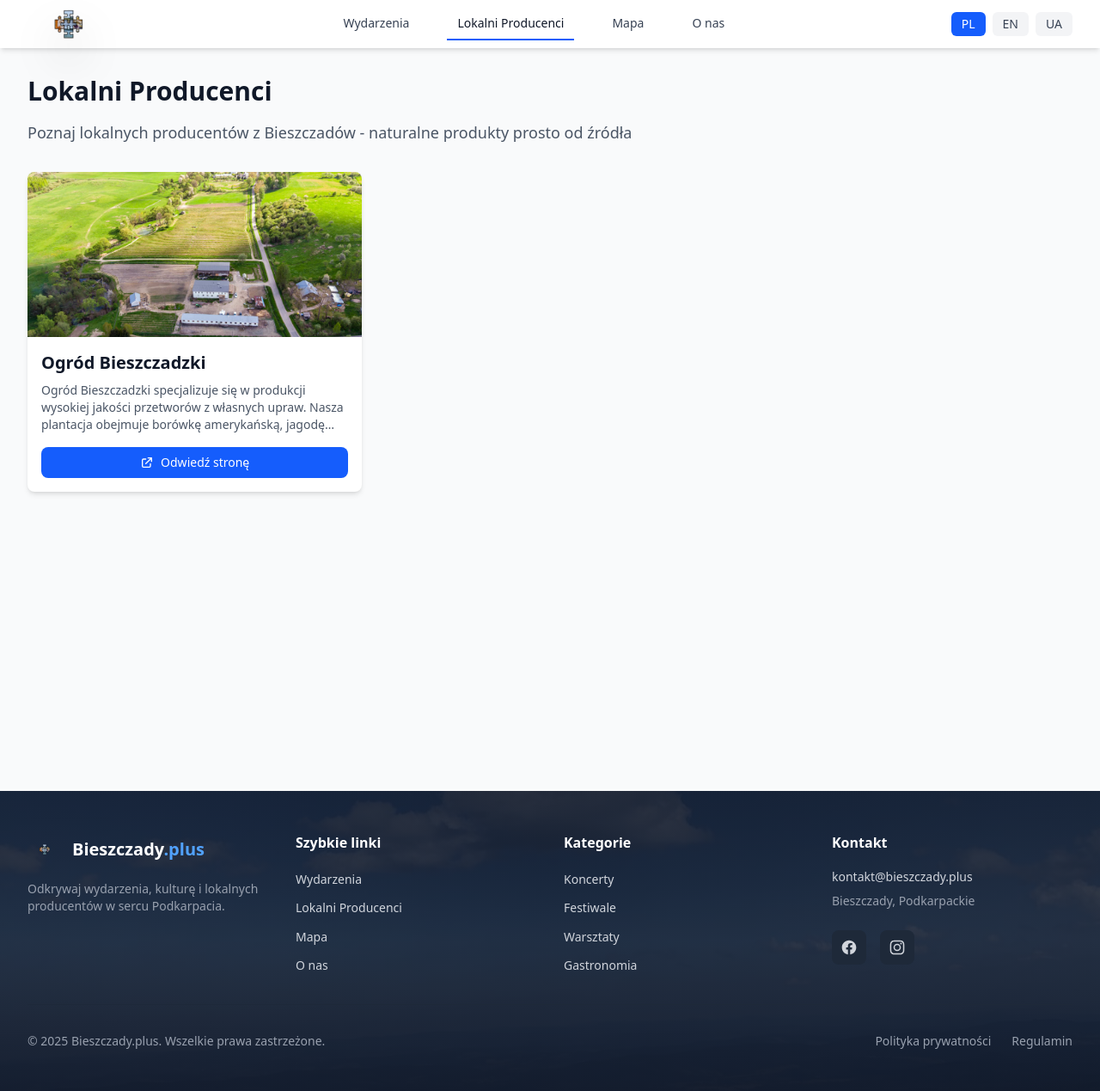
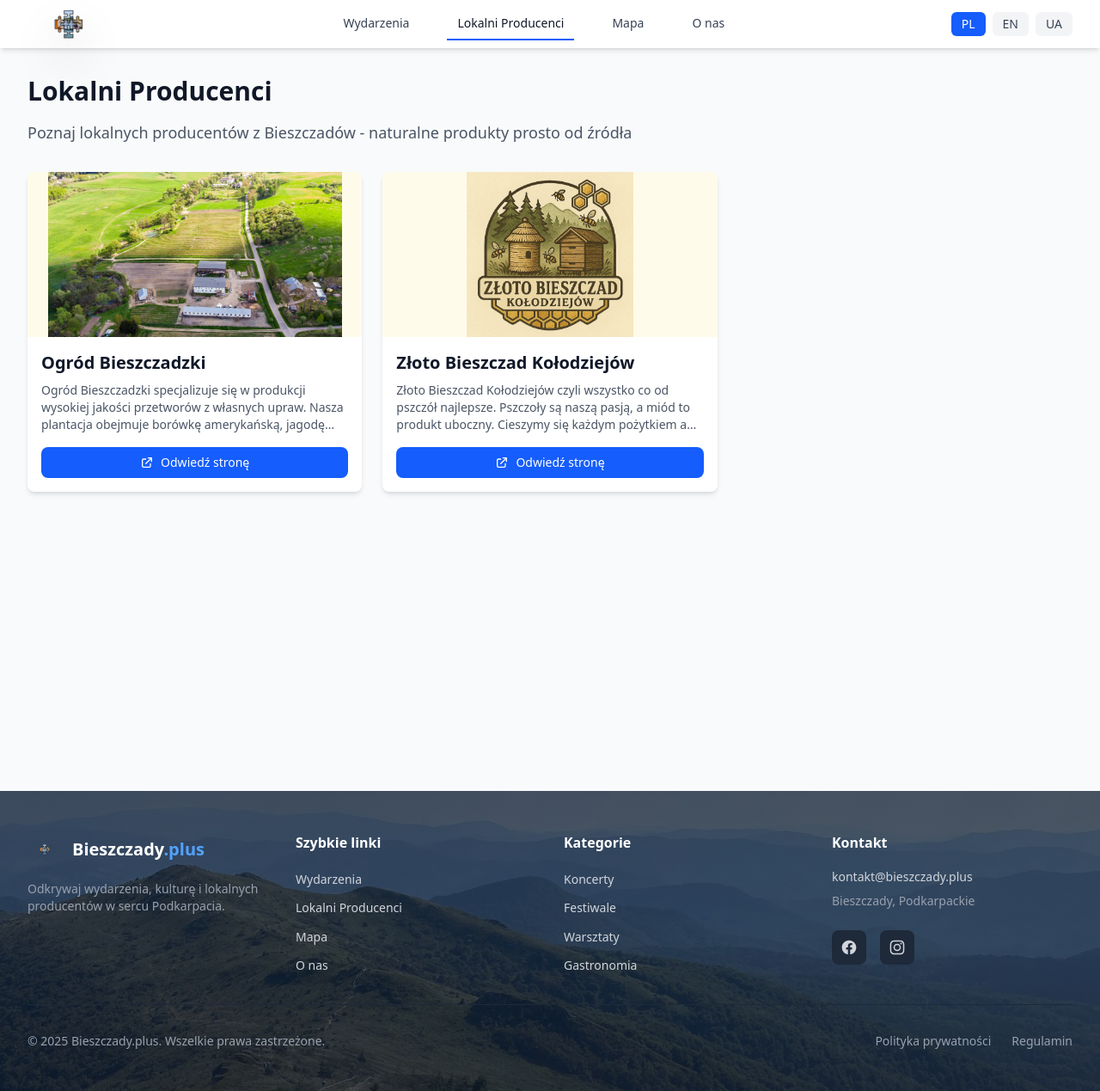
Before and after one commit to Exigo996/bieszczady.plus, a React app in the folder frontend/: page /produkty in a window 1280 px wide. Shown: the whole page at 86% size. Built offline with nearby package versions, Linux system fonts and the light colour scheme; the HTML template or start-up script is replaced by a standard one.

Commit message:
Footer, link do inst, miod

```diff
--- a/frontend/src/components/common/Footer.tsx
+++ b/frontend/src/components/common/Footer.tsx
@@ -9,10 +9,10 @@
       {/* Background Image */}
       <div
         className="absolute inset-0 bg-cover bg-center bg-no-repeat"
-        style={{ backgroundImage: 'url(/gory.jpg)' }}
+        style={{ backgroundImage: 'url(/gory1.jpg)' }}
       />
       {/* Dark Overlay */}
-      <div className="absolute inset-0 bg-gradient-to-b from-gray-900/90 via-gray-900/85 to-gray-900/95" />
+      <div className="absolute inset-0 bg-gradient-to-b from-gray-900/70 via-gray-900/65 to-gray-900/75" />
 
       {/* Content */}
       <div className="relative z-10 max-w-7xl mx-auto px-4 sm:px-6 lg:px-8 py-12">
@@ -114,7 +114,7 @@
                 </svg>
               </a>
               <a
-                href="https://instagram.com"
+                href="https://www.instagram.com/bieszczady.plus/"
                 className="w-10 h-10 bg-gray-800 rounded-lg flex items-center justify-center hover:bg-pink-600 transition-colors"
                 aria-label="Instagram"
                 target="_blank"
--- a/frontend/src/components/products/ProducerCard.tsx
+++ b/frontend/src/components/products/ProducerCard.tsx
@@ -15,13 +15,13 @@
       {/* Card */}
       <div className="bg-white rounded-lg shadow-md overflow-hidden hover:shadow-xl hover:-translate-y-1 transition-all duration-300">
         <div
-          className="relative h-48 overflow-hidden cursor-pointer"
+          className="relative h-48 overflow-hidden cursor-pointer bg-amber-50"
           onClick={() => setIsExpanded(true)}
         >
           <img
             src={image}
             alt={name}
-            className="w-full h-full object-cover transition-transform duration-300 hover:scale-110"
+            className="w-full h-full object-contain transition-transform duration-300 hover:scale-110"
           />
         </div>
         <div className="p-4">
@@ -91,11 +91,11 @@
 
             {/* Content */}
             <div className="p-6">
-              <div className="mb-6">
+              <div className="mb-6 bg-amber-50 rounded-lg flex items-center justify-center" style={{ minHeight: '16rem' }}>
                 <img
                   src={image}
                   alt={name}
-                  className="w-full h-64 object-cover rounded-lg"
+                  className="w-full h-auto max-h-96 object-contain rounded-lg"
                 />
               </div>
 
--- a/frontend/src/pages/ProductsPage.tsx
+++ b/frontend/src/pages/ProductsPage.tsx
@@ -13,6 +13,17 @@
 
 Regularnie organizujemy warsztaty z zakresu ogrodnictwa i zielarstwa, dzieląc się naszą wiedzą i doświadczeniem z pasjonatami naturalnej uprawy i przetwórstwa.`,
       website: 'https://www.bieszczadzkiogrod.pl/',
+    },
+    {
+      id: 2,
+      name: 'Złoto Bieszczad Kołodziejów',
+      image: '/miod.jpg',
+      description: `Złoto Bieszczad Kołodziejów czyli wszystko co od pszczół najlepsze.
+
+Pszczoły są naszą pasją, a miód to produkt uboczny. Cieszymy się każdym pożytkiem a jeszcze bardziej każdą chwilą kiedy jesteśmy u naszych pszczół.
+
+Uchylimy wam drzwi do naszej codziennej pracy przy pszczołach, podzielimy się wiedzą, doświadczeniem, czy przepisami na nietypowe produkty, które sami uczymy się tworzyć z pszczelich darów.`,
+      website: 'https://www.instagram.com/zlotobieszczad/',
     },
   ];
 
```
Also changed, not shown: frontend/public/gory1.jpg (added), frontend/public/miod.jpg (added).
